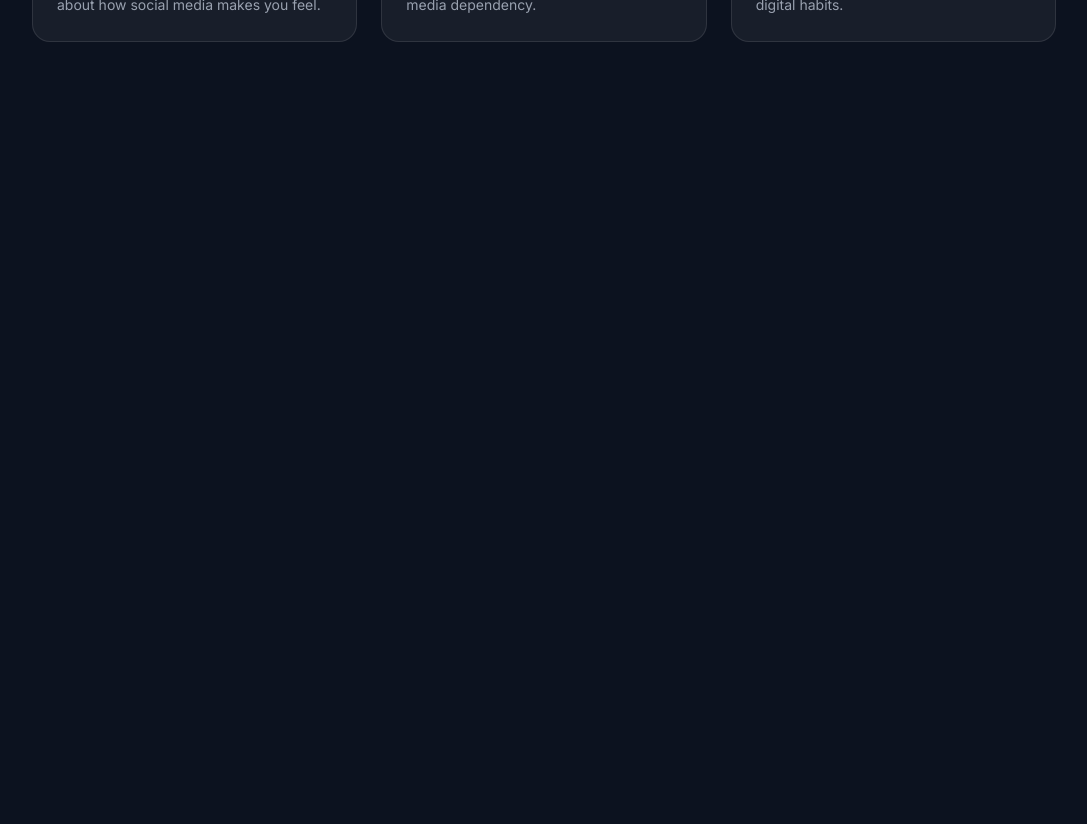
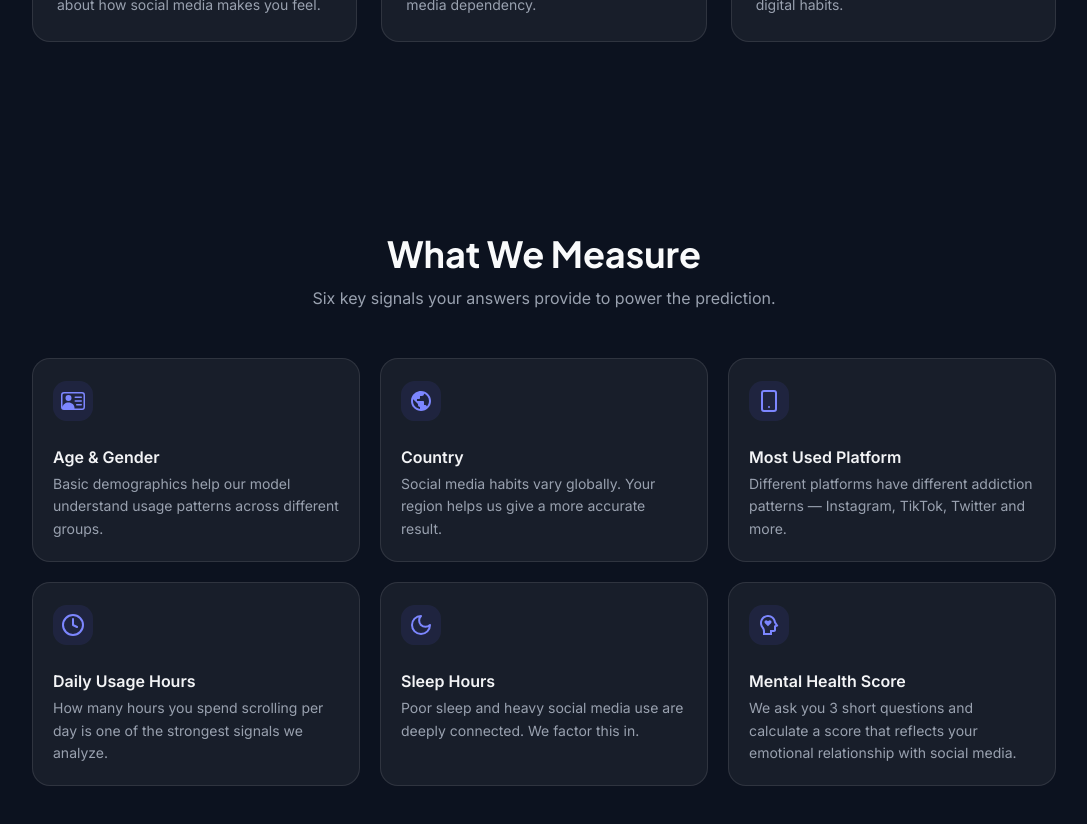
Before and after one commit to tahmid-khan-hub/Betrak, a Next.js app in the folder betrak-frontend/: page / in a window 1280 px wide. Shown: the part 900-1724 px from the top of the page, without its empty margins (96-1183 px from the left). Before the commit the page ends 1038 px from the top, so only its background shows below. Built offline with nearby package versions, Linux system fonts and the light colour scheme.

Commit message:
Add WhatWeMeasure section, update HowItWorks section, import it in root page

```diff
--- a/betrak-frontend/src/app/HomeComponents/HowItWorks/HowItWorks.tsx
+++ b/betrak-frontend/src/app/HomeComponents/HowItWorks/HowItWorks.tsx
@@ -37,8 +37,7 @@ const HowItWorks = () => {
             How It Works
           </h2>
           <p className="lato mt-3 text-gray-400">
-            Three simple steps to understand your relationship with social
-            media.
+            Three simple steps to understand your relationship with social media.
           </p>
         </div>
 
--- /dev/null
+++ b/betrak-frontend/src/app/HomeComponents/WhatWeMeasure/WhatWeMeasure.tsx
@@ -0,0 +1,49 @@
+"use client"
+import WhatWeMeasureData from "./WhatWeMeasureData";
+
+const WhatWeMeasure = () => {
+  return (
+    <section className="px-2 py-24">
+      <div className="mx-auto max-w-5xl">
+
+        {/* Section Header */}
+        <div className="mb-12 text-center">
+          <h2 className="jakartaSans text-4xl font-bold text-gray-50">
+            What We Measure
+          </h2>
+          <p className="mt-3 text-gray-400">
+            Six key signals your answers provide to power the prediction.
+          </p>
+        </div>
+
+        {/* Grid */}
+        <div className="grid grid-cols-2 gap-5 md:grid-cols-3">
+          {WhatWeMeasureData.map((item) => (
+            <div
+              key={item.heading}
+              className="flex-col md:flex gap-4 rounded-2xl border border-white/10 bg-white/5 p-5 transition-colors hover:border-indigo-500/40 hover:bg-white/10 "
+            >
+              {/* Icon */}
+              <div className="mt-0.5 mb-2 flex h-10 w-10 shrink-0 items-center justify-center rounded-xl bg-indigo-500/10 text-indigo-400">
+                {item.icon}
+              </div>
+
+              {/* Text */}
+              <div>
+                <h3 className="font-jakarta text-base font-semibold text-gray-100">
+                  {item.heading}
+                </h3>
+                <p className="mt-1 text-sm leading-relaxed text-gray-400">
+                  {item.paragraph}
+                </p>
+              </div>
+            </div>
+          ))}
+        </div>
+
+      </div>
+    </section>
+  );
+};
+
+export default WhatWeMeasure;
--- /dev/null
+++ b/betrak-frontend/src/app/HomeComponents/WhatWeMeasure/WhatWeMeasureData.tsx
@@ -0,0 +1,45 @@
+import { BsPersonVcard } from "react-icons/bs";
+import { MdOutlinePublic } from "react-icons/md";
+import { RiMentalHealthLine } from "react-icons/ri";
+import { LuSmartphone, LuClock, LuMoon } from "react-icons/lu";
+
+const WhatWeMeasureData = [
+  {
+    icon: <BsPersonVcard size={24} />,
+    heading: "Age & Gender",
+    paragraph:
+      "Basic demographics help our model understand usage patterns across different groups.",
+  },
+  {
+    icon: <MdOutlinePublic size={24} />,
+    heading: "Country",
+    paragraph:
+      "Social media habits vary globally. Your region helps us give a more accurate result.",
+  },
+  {
+    icon: <LuSmartphone size={24} />,
+    heading: "Most Used Platform",
+    paragraph:
+      "Different platforms have different addiction patterns — Instagram, TikTok, Twitter and more.",
+  },
+  {
+    icon: <LuClock size={24} />,
+    heading: "Daily Usage Hours",
+    paragraph:
+      "How many hours you spend scrolling per day is one of the strongest signals we analyze.",
+  },
+  {
+    icon: <LuMoon size={24} />,
+    heading: "Sleep Hours",
+    paragraph:
+      "Poor sleep and heavy social media use are deeply connected. We factor this in.",
+  },
+  {
+    icon: <RiMentalHealthLine size={24} />,
+    heading: "Mental Health Score",
+    paragraph:
+      "We ask you 3 short questions and calculate a score that reflects your emotional relationship with social media.",
+  },
+];
+
+export default WhatWeMeasureData;
--- a/betrak-frontend/src/app/page.tsx
+++ b/betrak-frontend/src/app/page.tsx
@@ -1,12 +1,14 @@
 "use client"
 import Banner from "./HomeComponents/Banner/Banner";
 import HowItWorks from "./HomeComponents/HowItWorks/HowItWorks";
+import WhatWeMeasure from "./HomeComponents/WhatWeMeasure/WhatWeMeasure";
 
 export default function Home() {
   return (
     <div className="max-w-325 mx-auto px-2">
       <Banner />
       <HowItWorks />
+      <WhatWeMeasure />
     </div>
   );
 }
```
